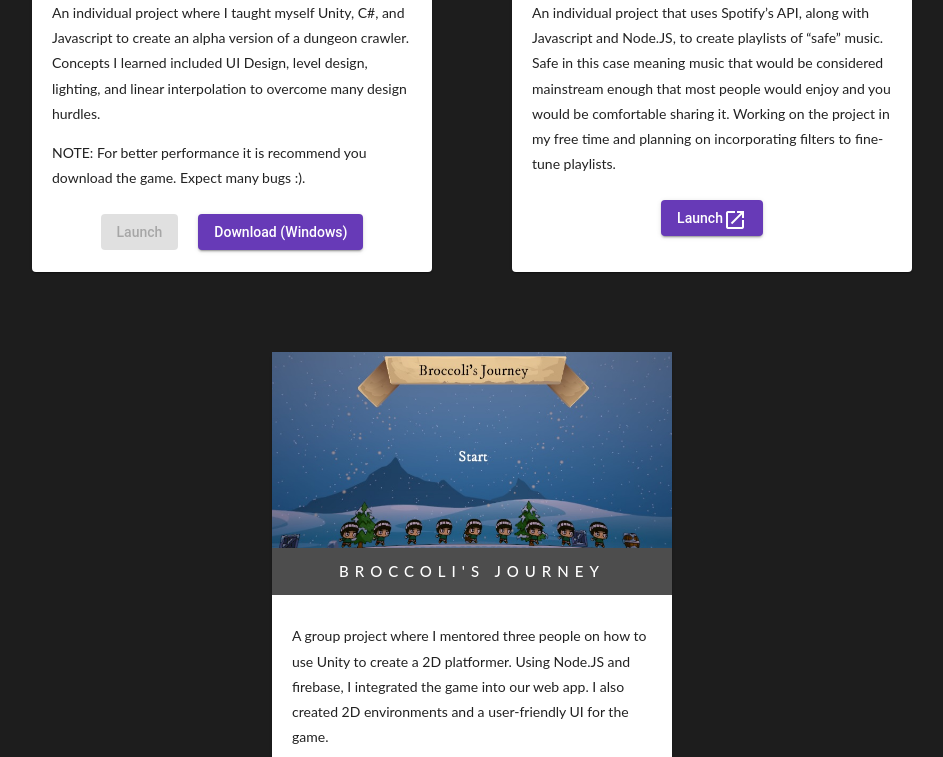
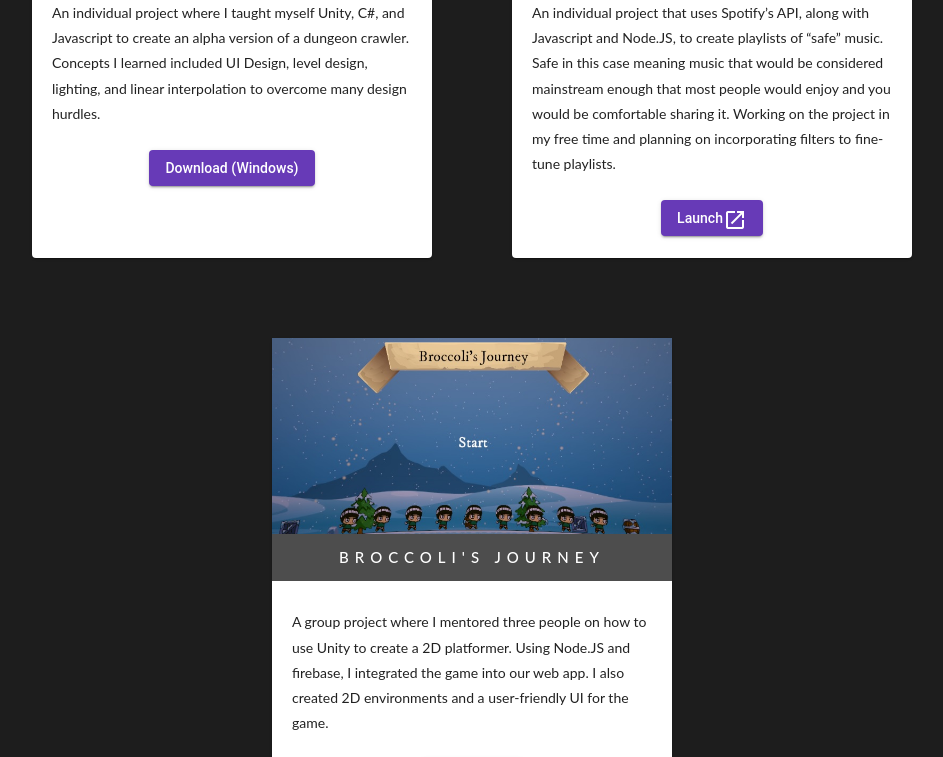
Before and after one commit to PatrykJWisniewski/Portfolio, an Angular app: page / in a window 1280 px wide. Shown: the part 998-1755 px from the top of the page, without its empty margins (168-1111 px from the left). Built offline with nearby package versions, Linux system fonts and the light colour scheme.

Commit message:
Small change

```diff
--- a/src/app/app.component.html
+++ b/src/app/app.component.html
@@ -21,12 +21,8 @@
         included UI Design, level design, lighting, and linear interpolation
         to overcome many design hurdles.
       </p>
-      <p>
-        NOTE: For better performance it is recommend you download the game. Expect many bugs :).
-      </p>
     </mat-card-content>
     <mat-card-actions>
-      <button class="button" mat-raised-button color="primary" disabled>Launch</button>
       <a href="https://drive.google.com/uc?id=1uG9KRJWEhEXFgbKw4HzMdArQA-TIOYoL&export=download">
         <button class="button" mat-raised-button color="primary">Download (Windows)</button>
       </a>
```
Also changed, not shown: 3 other files (tests, documents, lock files or other folders).
